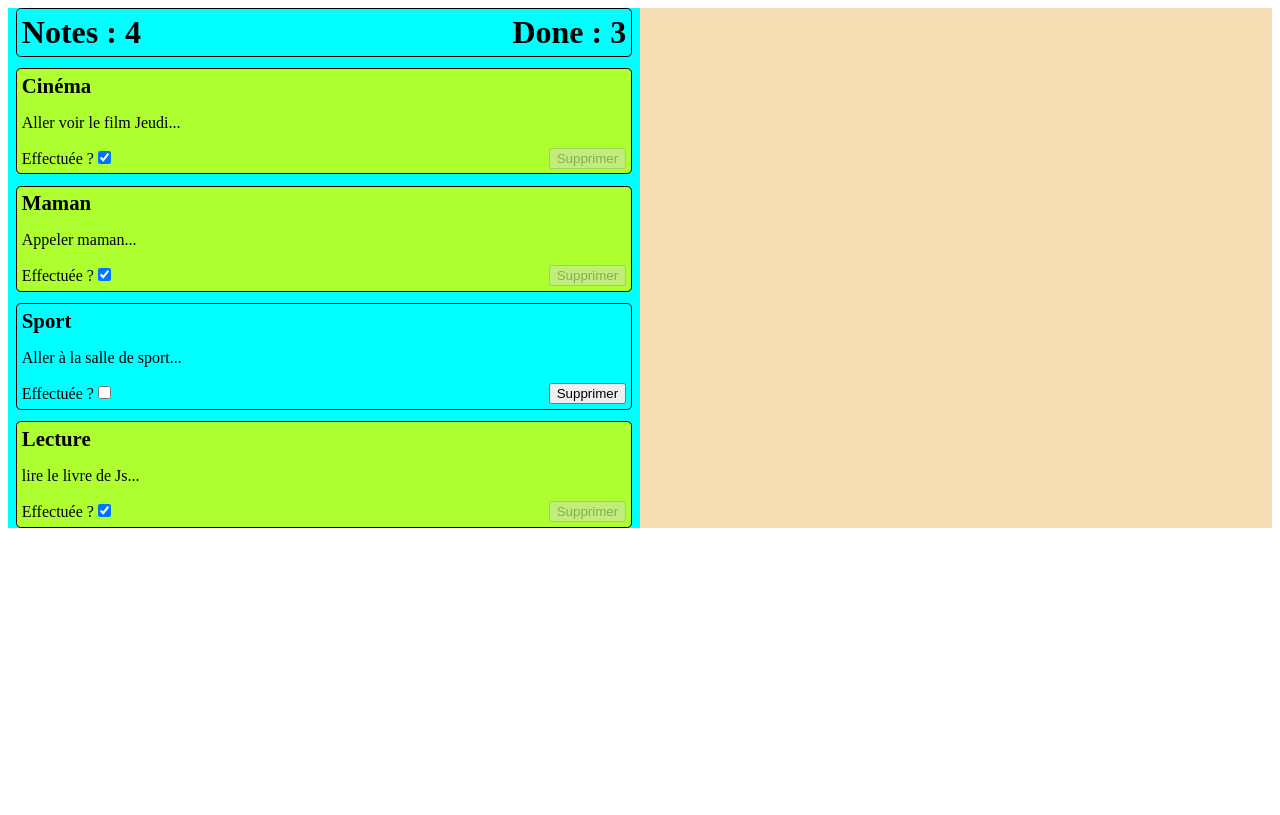
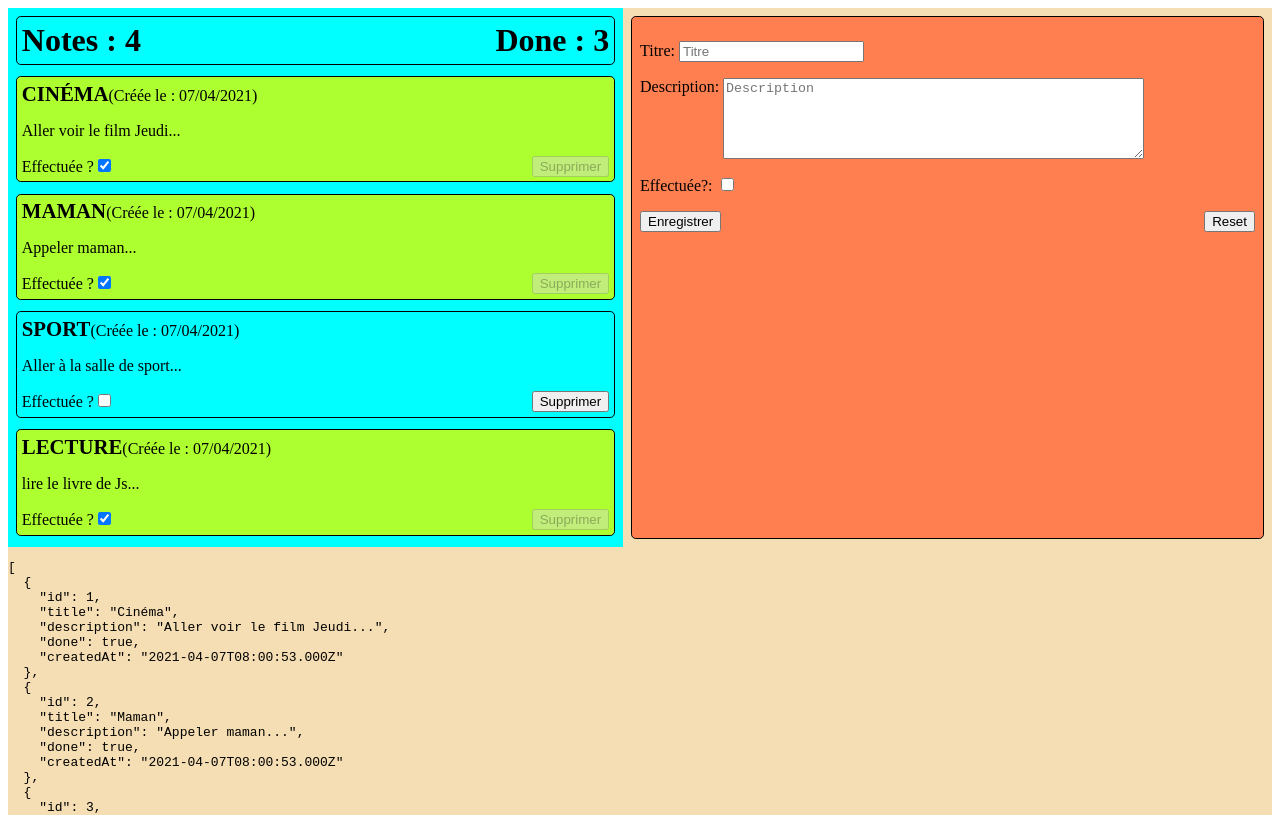
Before and after one commit to ChristelZerbib/notes-handler-angular, an Angular app: page / in a window 1280 px wide. Shown: the top 815 px of the page. Built offline with nearby package versions, Linux system fonts and the light colour scheme.

Commit message:
add html + css for the form

```diff
--- a/src/app/main/main.component.css
+++ b/src/app/main/main.component.css
@@ -14,6 +14,7 @@
   border-radius: 0.3rem;
 }
 
+/*note*/
 .note {
   border: solid 1px;
   border-radius: 0.3rem;
@@ -32,3 +33,22 @@
   display: flex;
   justify-content: space-between;
 }
+
+
+/*form*/
+.form {
+  width: 50%;
+  background-color: coral;
+  margin: 0.5rem;
+  padding: 0.5rem;
+  border: solid 1px;
+  border-radius: 0.3rem;
+}
+
+.description-edition *{
+  vertical-align: top;
+}
+
+.form >.action {
+  display: flex;
+}
--- a/src/app/main/main.component.html
+++ b/src/app/main/main.component.html
@@ -1,5 +1,5 @@
+<div [ngStyle]="{display: 'flex'}">
   <div class="main">
-
     <!--  head-->
     <div class="head">
       <div>
@@ -16,16 +16,40 @@
     </div>
 
     <!--  notes-->
-  <div *ngFor="let note of notes" [ngClass]="{'note': true, 'done': note.done}" >
-    <span class="note-title">{{note.title}}</span>
+    <div *ngFor="let note of notes" [ngClass]="{'note': true, 'done': note.done}">
+      <span class="note-title">{{note.title |  uppercase}}</span>
+      <span>(Créée le : {{note.createdAt | date : 'dd/MM/yyyy'}})</span>
       <p class="note-description">{{note.description}}</p>
       <div class="actions">
         <div>
           <label>Effectuée ?</label>
-        <input type="checkbox" [checked]="note.done" (click)="toggleDone(note.id)" />
+          <input type="checkbox" [checked]="note.done" (click)="toggleDone(note.id)"/>
         </div>
         <button [disabled]="note.done" (click)="deleteNote(note.id)">Supprimer</button>
       </div>
     </div>
+  </div>
+
+  <div class="form">
+    <p>
+      <label for="title-edit">Titre: </label>
+      <input type="text" id="title-edit" placeholder="Titre"/>
+    </p>
+    <p class="description-edition">
+      <label for="description-edit">Description: </label>
+      <textarea id="description-edit" placeholder="Description" cols="50" rows="5"></textarea>
+    </p>
+    <p>
+      <label for="done-edit">Effectuée?: </label>
+      <input type="checkbox" id="done-edit"/>
+    </p>
+    <div class="actions">
+      <button>Enregistrer</button>
+      <button>Reset</button>
+    </div>
+  </div>
 
 </div>
+
+
+<pre>{{notes | json}}</pre>
```
Lines whose indentation alone changed are shown as unchanged.
